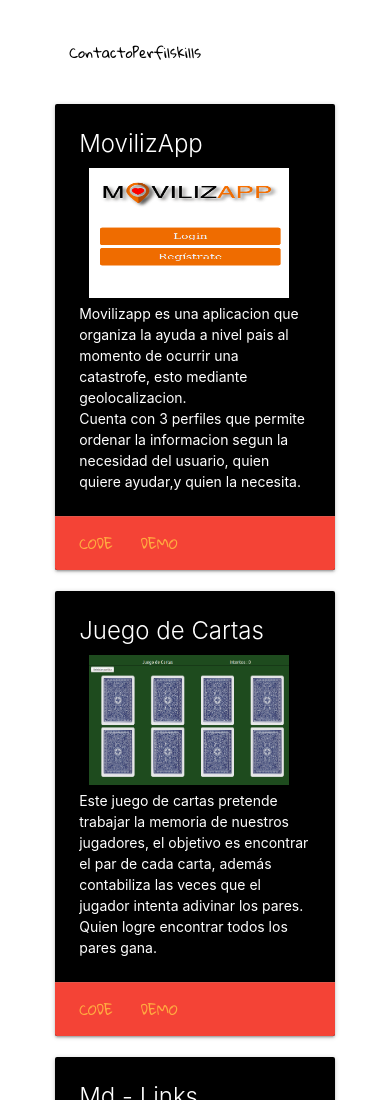
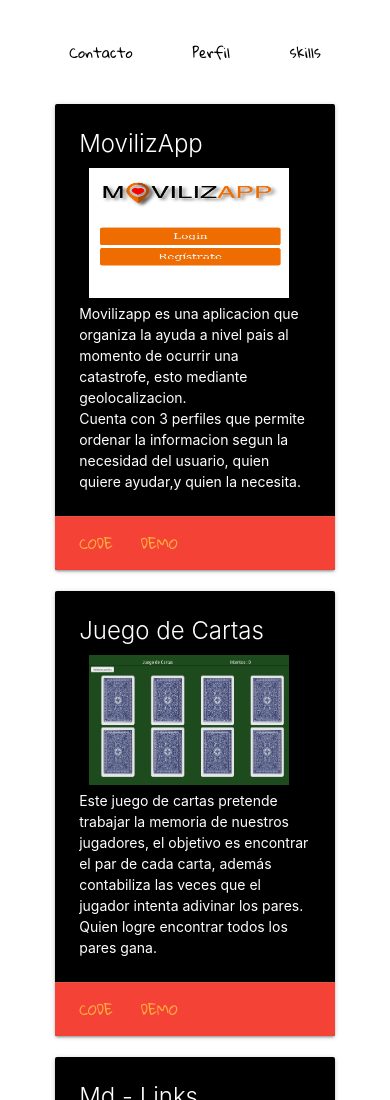
Before and after one commit to scarleette/Portafolio-II, a plain HTML site: page proyectos/index.html in a window 390 px wide. Shown: the top 1100 px of the page. Drawn offline with nearby package versions, Linux system fonts and the light colour scheme.

Commit message:
menu el proyectos responsive

```diff
--- a/proyectos/index.html
+++ b/proyectos/index.html
@@ -18,7 +18,7 @@
   <header>
     <div class="container">
 			<div class="row">
-				<div class="col l12">
+				<div class="col l12 s12">
 					<div class="contenedorCajitas">
 					<div class="cajita"><a href="../contactos/index.html">Contacto</a></div>
 					<div class="cajita"><a href="../perfil/index.html">Perfil</a></div>
```
